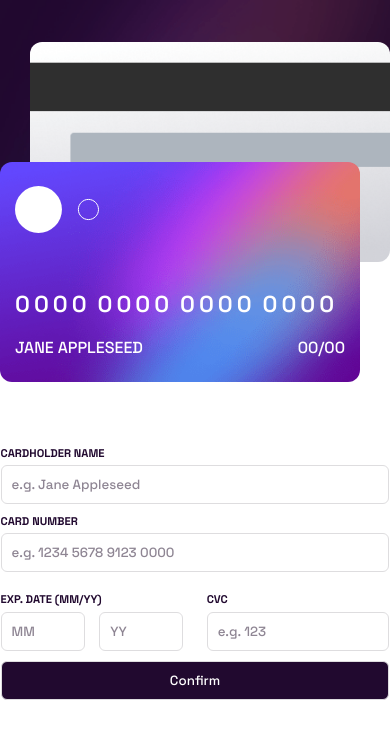
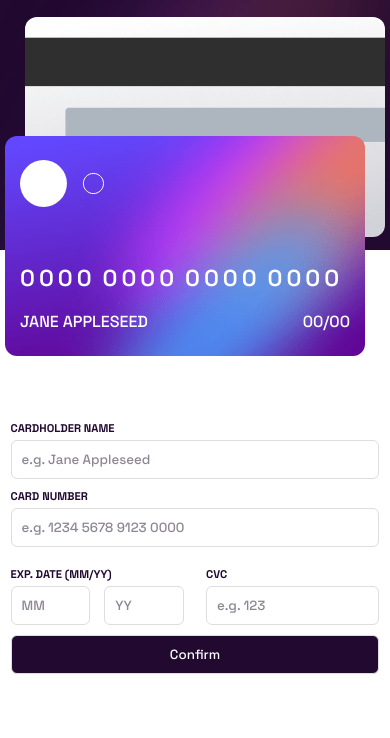
Before and after one commit to gregoryamaefule/interactive-card-details-form-main, a plain HTML site: page index.html in a window 390 px wide. Drawn offline with Linux system fonts and the light colour scheme.

Commit message:
fix: alignment issue in mobile UI once again

```diff
--- a/styles.css
+++ b/styles.css
@@ -175,12 +175,9 @@ input:active {
         flex-direction: column-reverse;
         height: fit-content;
         width: 100%;
-        margin: 5vh 0 0 0;
+        margin: 2vh 0 0 0;
         min-width: max-content;
 
-    }
-    form{
-        width: 420px;
     }
     .card{
         width: 360px;
@@ -191,10 +188,10 @@ input:active {
     }
     #front{
         margin-right: 0;
-        margin-right: 30px;
+        margin-right: 20px;
         margin-top: -126px;
     }
     #back{
-        margin-left: 30px;
+        margin-left: 20px;
     }
 }
```
